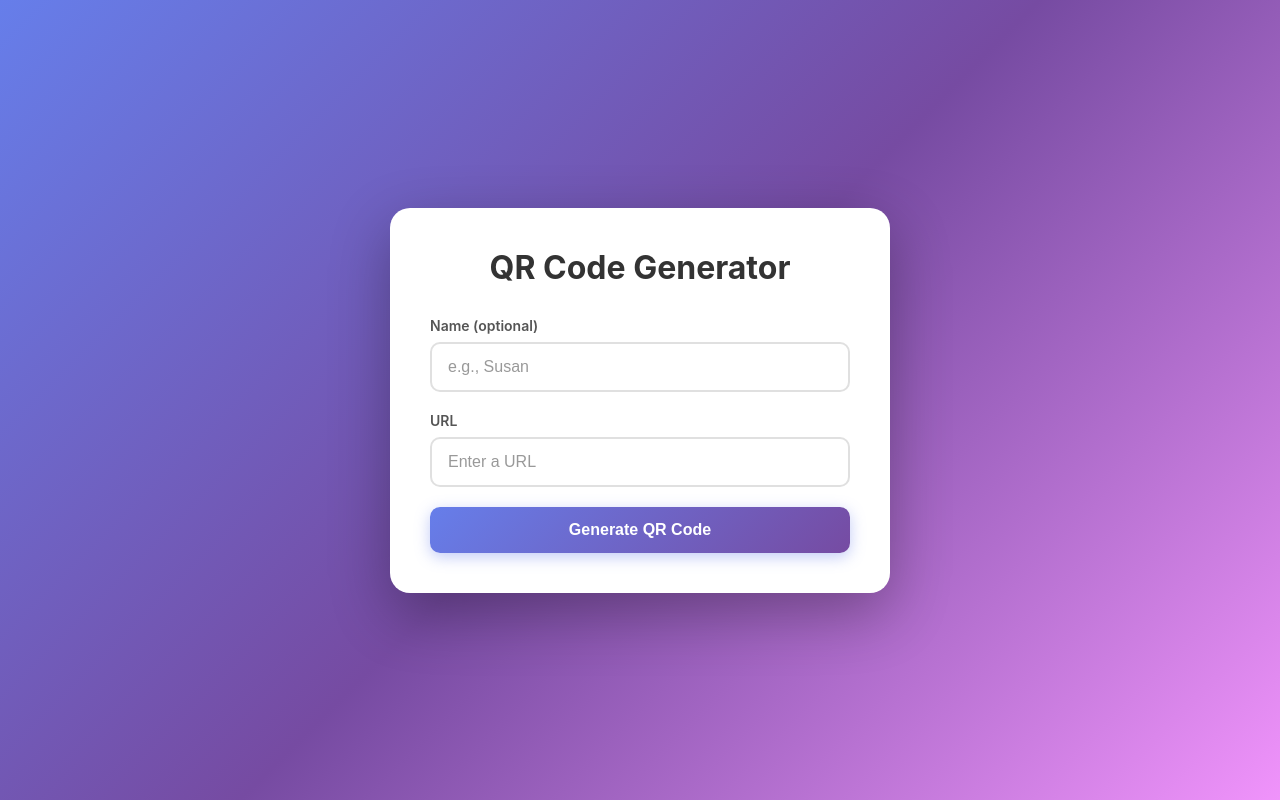
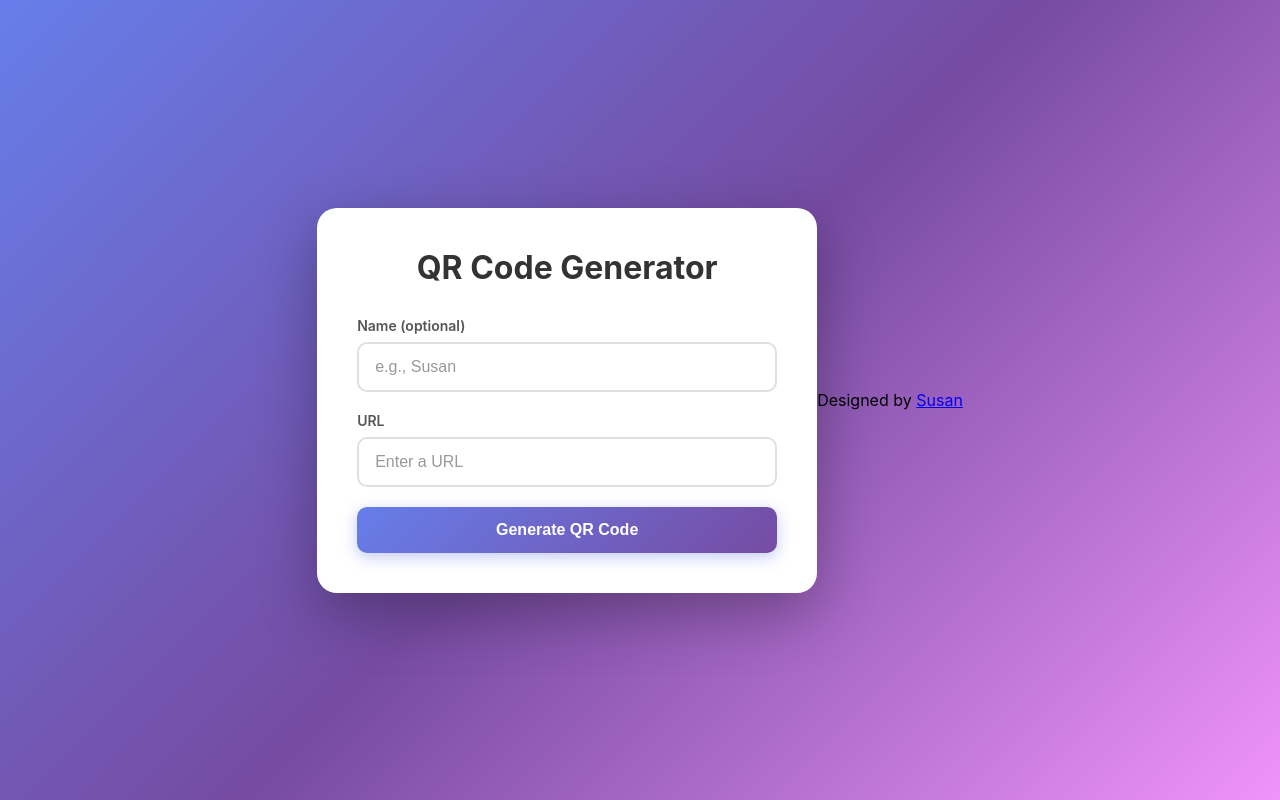
Before and after one commit to Susan56789/qr-code-generator, a React (Create React App) app: page / in a window 1280 px wide. Built offline with nearby package versions, Linux system fonts and the light colour scheme.

Commit message:
Add footer with designer credit
Added a footer with designer credit and link.

```diff
--- a/src/App.js
+++ b/src/App.js
@@ -73,6 +73,20 @@ export default function App() {
           </div>
         )}
       </div>
+
+      <footer className="footer">
+        <p>
+          Designed by{" "}
+          <a
+            href="https://quirkwebstudios.co.ke/susan-wairimu/"
+            target="_blank"
+            rel="noopener noreferrer"
+            className="footer-link"
+          >
+            Susan
+          </a>
+        </p>
+      </footer>
     </div>
   );
 }
```
